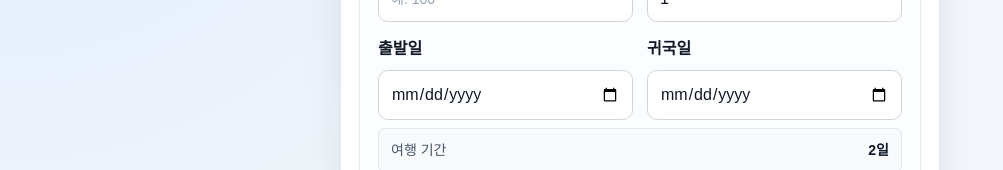
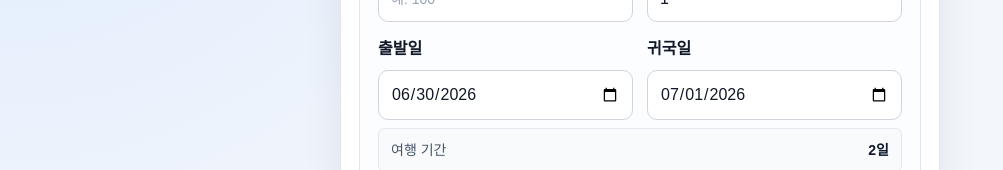
Before and after one commit to KlmY0ngBe0m/TABIT, a Next.js app in the folder frontend/: page / in a window 1280 px wide. Shown: the part 308-478 px from the top of the page, without its empty margins (0-1003 px from the left). Built offline with nearby package versions, Linux system fonts and the light colour scheme.

Commit message:
旅行日程の初期値と日付制限を追加

```diff
--- a/frontend/src/app/page.tsx
+++ b/frontend/src/app/page.tsx
@@ -20,11 +20,21 @@ type SubmittedCondition = {
   extraRequest: string;
 };
 
+function formatDate(date: Date)  {
+  return date.toISOString().slice(0,10);
+}
+
+function getTommorrowDate() {
+  const tommorrow = new Date();
+  tommorrow.setDate(tommorrow.getDate() +1);
+  return formatDate(tommorrow);
+}
+
 export default function Home() {
   const [budget, setBudget] = useState("");
   const [days, setDays] = useState("2");
-  const [startDate, setStartDate] = useState("");
-  const [endDate, setEndDate] = useState("");
+  const [startDate, setStartDate] = useState(formatDate(new Date ()));
+  const [endDate, setEndDate] = useState(getTommorrowDate());
   const [peopleCount, setPeopleCount] = useState("1");
   const [selectedRegion, setSelectedRegion] = useState("");
   const [companion, setCompanion] = useState("friend");
@@ -240,6 +250,7 @@ export default function Home() {
       <TravelForm
         language={language}
         budget={budget}
+        today={formatDate(new Date())}
         days={days}
         startDate={startDate}
         endDate={endDate}
--- a/frontend/src/components/TravelForm.tsx
+++ b/frontend/src/components/TravelForm.tsx
@@ -5,6 +5,7 @@ import { translations } from "@/lib/translations";
 type TravelFormProps = {
   language: "ko" | "ja";
   budget: string;
+  today: string;
   days: string;
   startDate: string;
   endDate: string;
@@ -31,6 +32,7 @@ type TravelFormProps = {
 export default function TravelForm({
   language,
   budget,
+  today,
   days,
   startDate,
   endDate,
@@ -96,6 +98,7 @@ export default function TravelForm({
               id="start-date"
               type="date"
               value={startDate}
+              min={today}
               onChange={(event) => setStartDate(event.target.value)}
             />
           </div>
@@ -108,6 +111,7 @@ export default function TravelForm({
               id="end-date"
               type="date"
               value={endDate}
+              min={startDate || today}
               onChange={(event) => setEndDate(event.target.value)}
             />
           </div>
```
